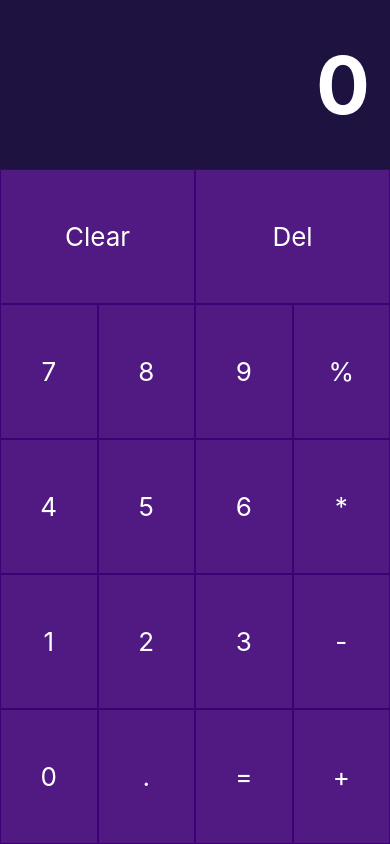
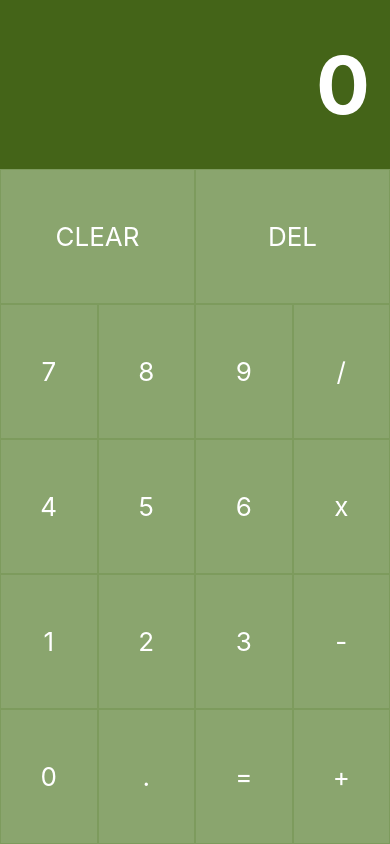
Before and after one commit to kennetholvr/React-Native-Calculator, a React Native app: screen / in a window 390 px wide. Built offline with nearby package versions, Linux system fonts and the light colour scheme.

Commit message:
adds calc logic and diplay component

```diff
--- a/App.js
+++ b/App.js
@@ -1,43 +1,140 @@
-import { StatusBar } from 'expo-status-bar';
-import React from 'react';
-import { StyleSheet, Text, View } from 'react-native';
+import React, { Component } from "react";
+import { View, Text, StyleSheet } from "react-native";
 
-import NumberButton from './components/numberButton.js'
+import NumberButton from "./components/numberButton";
 
 const buttons = [
-  ['Clear', 'Del'],
-  [7 ,8 ,9, '%'],
-  [4 ,5 ,6, '*'],
-  [1 ,2 ,3, '-'],
-  [0 , '.', '=', '+'],
+  ["CLEAR", "DEL"],
+  ["7", "8", "9", "/"],
+  ["4", "5", "6", "x"],
+  ["1", "2", "3", "-"],
+  ["0", ".", "=", "+"],
+];
 
-]
-
-export default function App() {
-
-  const renderButtons = () => {
+export default class App extends Component {
+  constructor() {
+    super();
+    this.state = {
+      displayValue: "0",
+      operator: null,
+      firstValue: "",
+      secondValue: "",
+      nextValue: false,
+    };
+  }
+  renderButtons() {
     let layouts = buttons.map((buttonRows, index) => {
       let rowItem = buttonRows.map((buttonItems, buttonIndex) => {
-        return <NumberButton
+        return (
+          <NumberButton
             value={buttonItems}
-        handleOnPress={() => {}}
-        key={'btn-' + buttonIndex }/>
-      })
-      return <View style={styles.inputRow} key={'row-' + index}>{rowItem}</View>
-    })
-    return layouts
+            handleOnPress={this.handleInput.bind(this, buttonItems)}
+            key={"btn-" + buttonIndex}
+          />
+        );
+      });
+      return (
+        <View style={styles.inputRow} key={"row-" + index}>
+          {rowItem}
+        </View>
+      );
+    });
+
+    return layouts;
+  }
+
+  handleInput = (input) => {
+    const {
+      displayValue,
+      operator,
+      firstValue,
+      secondValue,
+      nextValue,
+    } = this.state;
+    switch (input) {
+      case "0":
+      case "1":
+      case "2":
+      case "3":
+      case "4":
+      case "5":
+      case "6":
+      case "7":
+      case "8":
+      case "9":
+        this.setState({
+          displayValue: displayValue === "0" ? input : displayValue + input,
+        });
+
+        if (!nextValue) {
+          this.setState({
+            firstValue: firstValue + input,
+          });
+        } else {
+          this.setState({
+            secondValue: secondValue + input,
+          });
+        }
+        break;
+      case "+":
+      case "-":
+      case "x":
+      case "/":
+        this.setState({
+          operator: input,
+          displayValue:
+            (operator !== null
+              ? displayValue.substr(0, displayValue.length - 1)
+              : displayValue) + input,
+          nextValue: true,
+        });
+        break;
+      case "=":
+        let formatOperator = operator == "x" ? "*" : operator;
+        let result = eval(firstValue + formatOperator + secondValue);
+        this.setState({
+          displayValue: result % 1 === 0 ? result : result.toFixed(2),
+          firstValue: result % 1 === 0 ? result : result.toFixed(2),
+          secondValue: "",
+          operator: null,
+          nextValue: false,
+        });
+        break;
+      case "CLEAR":
+        this.setState({
+          operator: null,
+          displayValue: "0",
+        });
+        break;
+      case "DEL":
+        let string = displayValue.toString();
+        let length = string.length;
+        this.setState({
+          displayValue: length == 1 ? "0" : displayValue.slice(0, -1),
+          firstValue: length == 1 ? "" : displayValue.slice(0, -1),
+        });
+        break;
+      case ".":
+        let dot = displayValue.toString().slice(-1);
+        this.setState({
+          displayValue: dot !== "." ? displayValue + input : displayValue,
+        });
+        break;
+    }
   };
 
+  render() {
     return (
       <View style={styles.container}>
         <View style={styles.resultContainer}>
-        <Text style={styles.resultText}>0</Text>
+          <Text style={styles.resultText}>{this.state.displayValue}</Text>
         </View>
-      <View style={styles.buttonContainer}>
-            {renderButtons()}
+        <View style={styles.inputContainer}>
+          {this.renderButtons()}
         </View>
       </View>
     );
+  }
 }
 
 const styles = StyleSheet.create({
@@ -46,22 +143,22 @@ const styles = StyleSheet.create({
   },
   resultContainer: {
     flex: 2,
-    justifyContent: 'center',
-    backgroundColor: '#1E1240'
+    justifyContent: "center",
+    backgroundColor: "#446418",
   },
-  buttonContainer: {
+  inputContainer: {
     flex: 8,
-    backgroundColor: '#3D0075'
+    backgroundColor: "#7d9b5d",
   },
   resultText: {
-    color: 'white',
+    color: "white",
     fontSize: 80,
-    fontWeight: 'bold',
+    fontWeight: "bold",
     padding: 20,
-    textAlign: 'right'
+    textAlign: "right",
   },
-  inputRow:{
+  inputRow: {
     flex: 1,
-    flexDirection: 'row'
-  }
+    flexDirection: "row",
+  },
 });
```
Also changed, not shown: components/display.js (added). Lines whose indentation alone changed are shown as unchanged.
